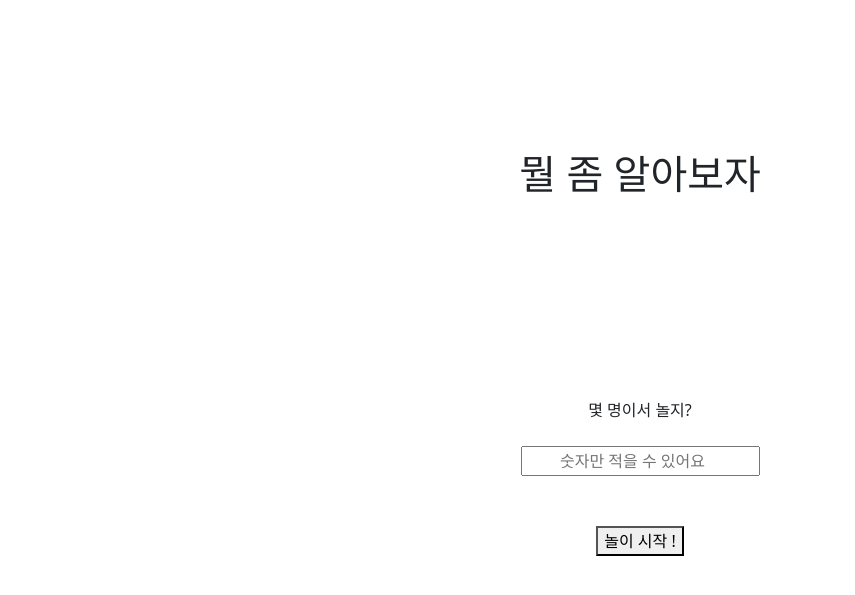
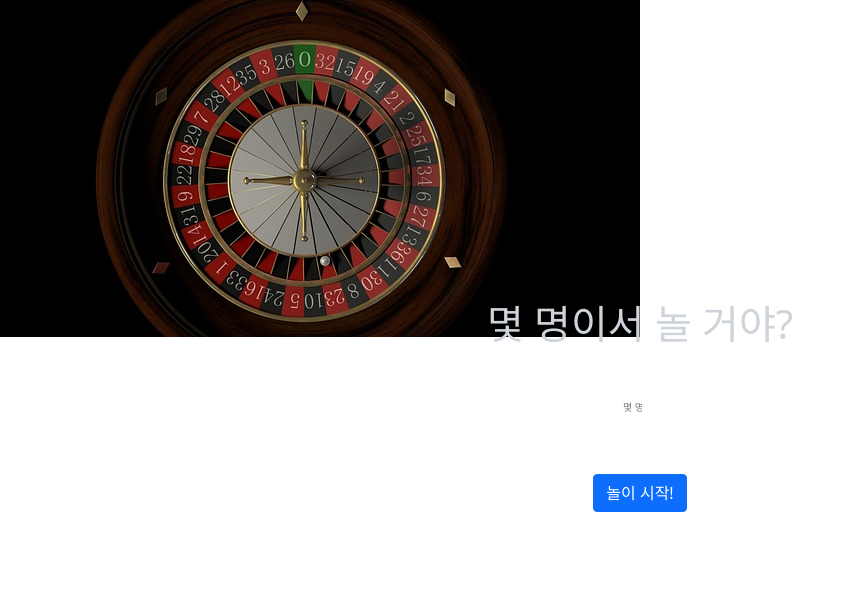
Before and after one commit to cdspaceNoob/choose_who, a PHP site: page / in a window 1280 px wide. Shown: the top 595 px of the page, without its empty margins (0-855 px from the left). Run offline with PHP 8.4, Linux system fonts and the light colour scheme.

Commit message:
v1.3 background

```diff
--- a/index.php
+++ b/index.php
@@ -14,37 +14,54 @@
     <script src="https://cdn.jsdelivr.net/npm/bootstrap@5.1.3/dist/js/bootstrap.bundle.min.js" integrity="sha384-ka7Sk0Gln4gmtz2MlQnikT1wXgYsOg+OMhuP+IlRH9sENBO0LRn5q+8nbTov4+1p" crossorigin="anonymous"></script>
     <title> 누가누가 운이 좋나 </title>
     <style>
-        .p_num {
+        body {
+            background-image: url(rule.jpg);
+            background-repeat: no-repeat;
+        }
+
+        .p_num_div {
             text-align: center;
-            margin: 20px;
-            padding: 30px;
+            padding: 25px;
         }
 
         h1 {
             text-align: center;
-            padding: 150px;
+            padding-top: 300px;
+            padding-bottom: 10px;
+            color: #ced4da;
+        }
+
+        .start_btn {
+            padding-top: 30px;
+            text-align: center;
+        }
+
+        #input_num {
+            border-radius: 10px;
+            border: white solid 1px;
+            text-align: center;
+            width: 40px;
         }
 
         input::placeholder {
             text-align: center;
-        }
-
-        .start_btn {
-            text-align: center;
+            font-size: 10px;
         }
     </style>
 </head>
 
 <body>
-    <h1> 뭘 좀 알아보자 </h1>
+    <h1> 몇 명이서 놀 거야? </h1>
     <form id="input_num_form" action="choosewho.php" method="post">
-        <div class="p_num">
-            <lable for="input_num"> 몇 명이서 놀지? </lable><br>&nbsp;<br>
-            <input type="number" name="input_num" id="input_num" placeholder="숫자만 적을 수 있어요" required>
+
+        <div class="p_num_div">
+            <input type="number" name="input_num" id="input_num" placeholder="몇 명?">
         </div>
+
         <div class="start_btn">
-            <button id="start_btn" name="start_btn" onclick="return nextPage();"> 놀이 시작 !</button>
+            <button class="btn btn-primary" id=" start_btn" name="start_btn" onclick="return nextPage();"> 놀이 시작!</button>
         </div>
+
     </form>
 </body>
 <script>
@@ -70,7 +87,7 @@
         }
 
         if (number <= 0) {
-            alert("사람이 없을 순 없어 생각을 좀 해");
+            alert("사람이 없을 순 없는디? \n정신 차리기");
             form.input_num.focus();
             return false;
         }
```
Also changed, not shown: back.jpg (added), rule.jpg (added), 1 other file.
